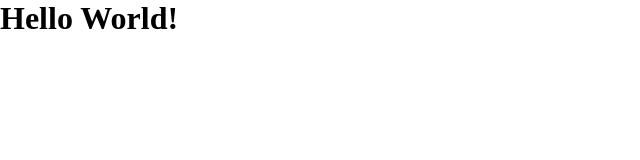
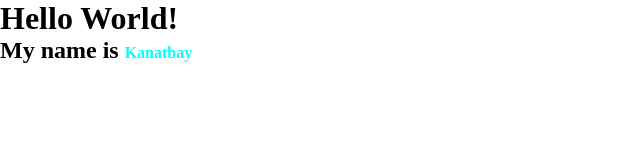
Before and after one commit to kanatbay12/Learning-JS, a plain HTML site: page index.html in a window 1280 px wide. Shown: the whole page, without its empty margins (0-640 px from the left). Drawn offline with Linux system fonts and the light colour scheme.

Commit message:
Added h2 tag with content

```diff
--- a/index.html
+++ b/index.html
@@ -8,6 +8,8 @@
   </head>
   <body>
     <h1>Hello World!</h1>
+
+    <h2>My name is <span style="color: aqua; font-size: 16px">Kanatbay</span></h2>
     <script src="js/script.js"></script>
   </body>
 </html>
```
